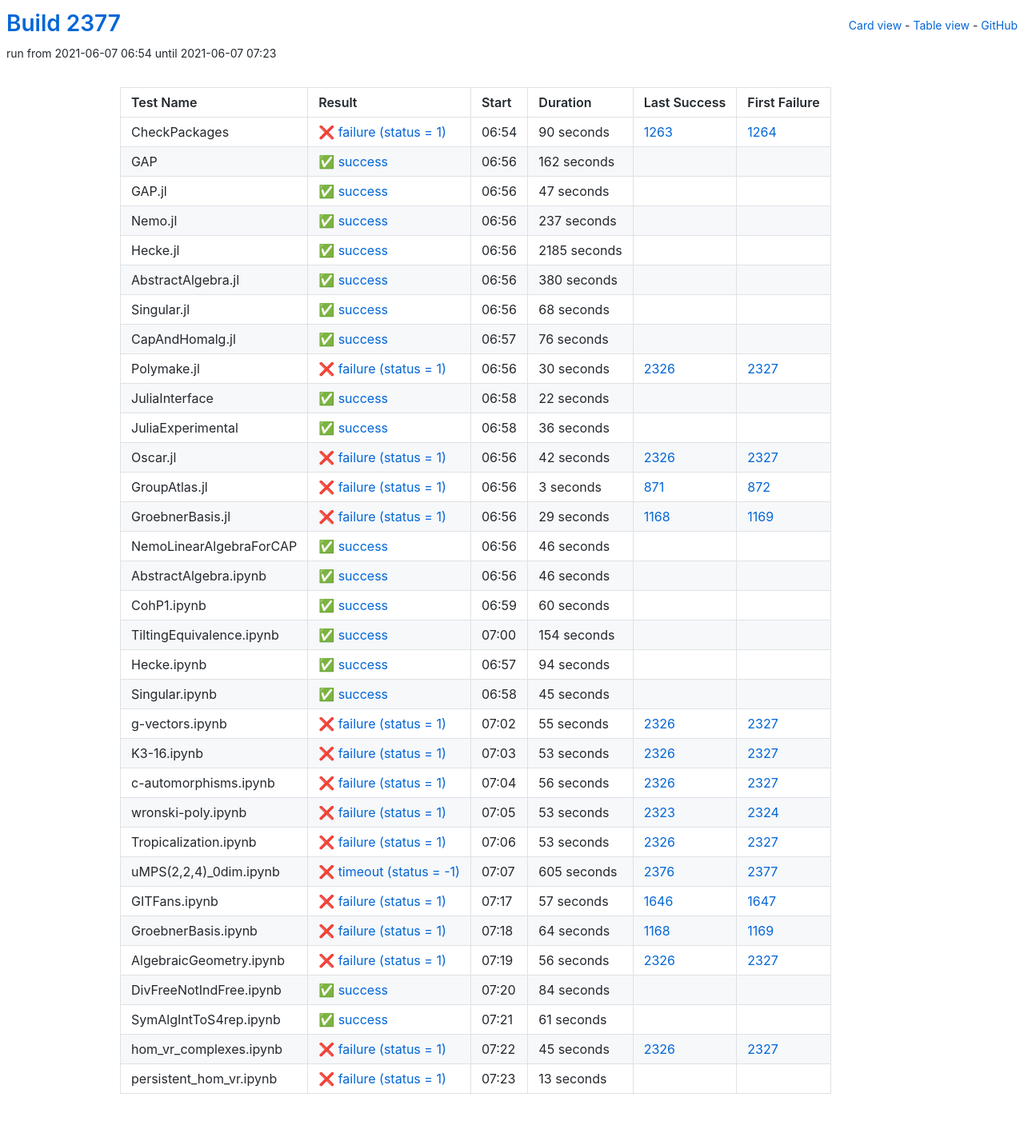
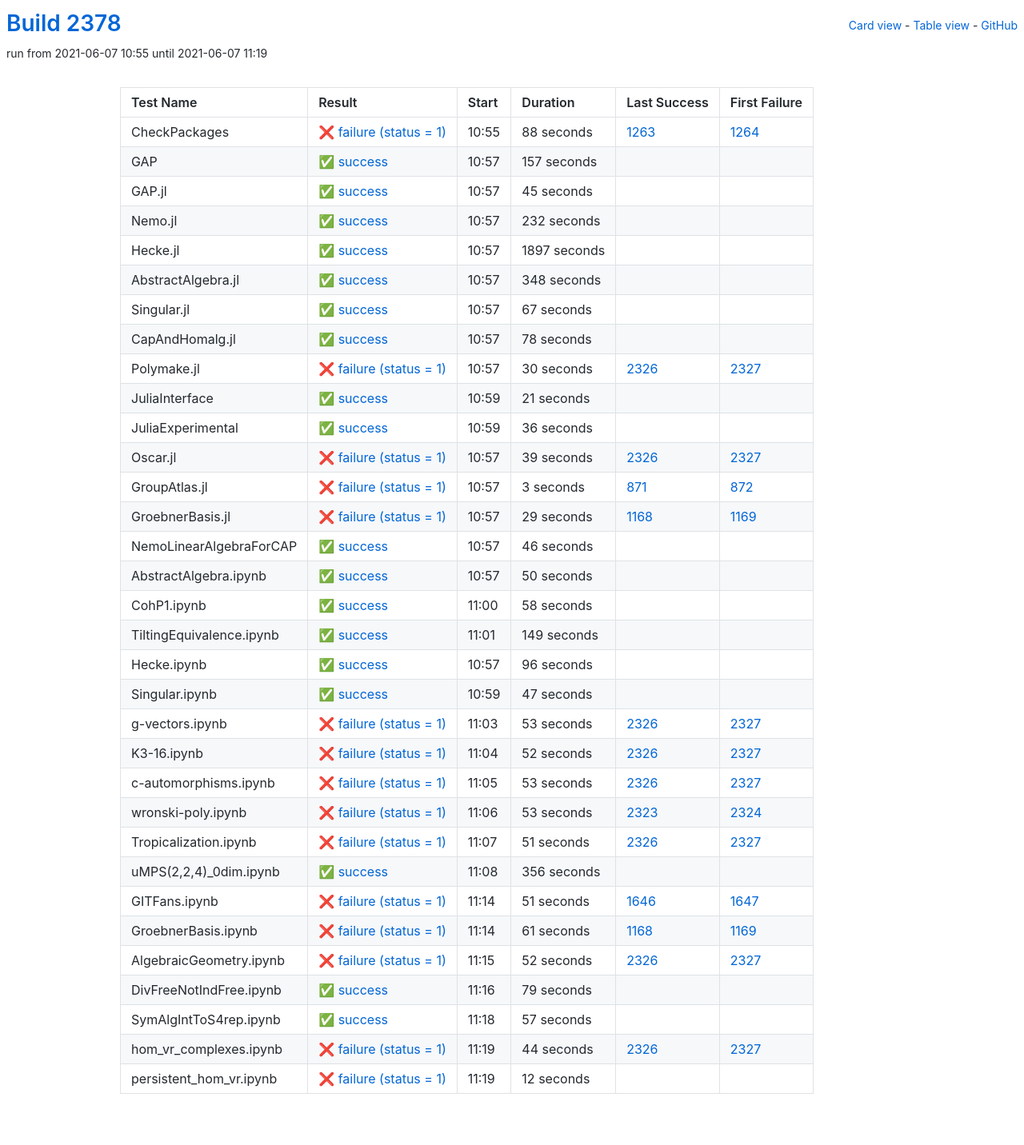
Before and after one commit to oscar-system/oscar-ci-status-stable, a Jekyll site: the page built from table.html, in a window 1280 px wide. Shown: the whole page at 80% size. Built offline with Jekyll 4.4.1, drawn with Linux system fonts in a browser that asks for light colours.

Commit message:
Build #2378

```diff
--- a/_data/ci.yml
+++ b/_data/ci.yml
@@ -1,6 +1,6 @@
 ---
-build: 2377
-build_url: https://oscarci.mathematik.uni-kl.de/job/oscar-stable/2377/
+build: 2378
+build_url: https://oscarci.mathematik.uni-kl.de/job/oscar-stable/2378/
 job: oscar-stable
 organization: oscar-system
 repo: oscar-ci-status-stable
@@ -8,104 +8,104 @@ repourl: https://github.com/oscar-system/oscar-ci-status-stable
 tests:
 - name: CheckPackages
   id: checkpackages
-  log: https://oscarci.mathematik.uni-kl.de/job/oscar-stable/2377/artifact/logs/build-2377/CheckPackages.log
-  start: 2021-06-07 06:54
+  log: https://oscarci.mathematik.uni-kl.de/job/oscar-stable/2378/artifact/logs/build-2378/CheckPackages.log
+  start: 2021-06-07 10:55
   success: false
   exitcode: 1
   status: failure
-  duration: 90
+  duration: 88
   last_success: 1263
   last_success_url: https://oscarci.mathematik.uni-kl.de/job/oscar-stable/1263/
   first_failure: 1264
   first_failure_url: https://oscarci.mathematik.uni-kl.de/job/oscar-stable/1264/
 - name: GAP
   id: gap
-  log: https://oscarci.mathematik.uni-kl.de/job/oscar-stable/2377/artifact/logs/build-2377/GAP.log
-  start: 2021-06-07 06:56
+  log: https://oscarci.mathematik.uni-kl.de/job/oscar-stable/2378/artifact/logs/build-2378/GAP.log
+  start: 2021-06-07 10:57
   success: true
   exitcode: 0
   status: success
-  duration: 162
+  duration: 157
   last_success: false
   last_success_url:
   first_failure: false
   first_failure_url:
 - name: GAP.jl
   id: gap-jl
-  log: https://oscarci.mathematik.uni-kl.de/job/oscar-stable/2377/artifact/logs/build-2377/GAP.jl.log
-  start: 2021-06-07 06:56
+  log: https://oscarci.mathematik.uni-kl.de/job/oscar-stable/2378/artifact/logs/build-2378/GAP.jl.log
+  start: 2021-06-07 10:57
   success: true
   exitcode: 0
   status: success
-  duration: 47
+  duration: 45
   last_success: false
   last_success_url:
   first_failure: false
   first_failure_url:
 - name: Nemo.jl
   id: nemo-jl
-  log: https://oscarci.mathematik.uni-kl.de/job/oscar-stable/2377/artifact/logs/build-2377/Nemo.jl.log
-  start: 2021-06-07 06:56
+  log: https://oscarci.mathematik.uni-kl.de/job/oscar-stable/2378/artifact/logs/build-2378/Nemo.jl.log
+  start: 2021-06-07 10:57
   success: true
   exitcode: 0
   status: success
-  duration: 237
+  duration: 232
   last_success: false
   last_success_url:
   first_failure: false
   first_failure_url:
 - name: Hecke.jl
   id: hecke-jl
-  log: https://oscarci.mathematik.uni-kl.de/job/oscar-stable/2377/artifact/logs/build-2377/Hecke.jl.log
-  start: 2021-06-07 06:56
+  log: https://oscarci.mathematik.uni-kl.de/job/oscar-stable/2378/artifact/logs/build-2378/Hecke.jl.log
+  start: 2021-06-07 10:57
   success: true
   exitcode: 0
   status: success
-  duration: 2185
+  duration: 1897
   last_success: false
   last_success_url:
   first_failure: false
   first_failure_url:
 - name: AbstractAlgebra.jl
   id: abstractalgebra-jl
-  log: https://oscarci.mathematik.uni-kl.de/job/oscar-stable/2377/artifact/logs/build-2377/AbstractAlgebra.jl.log
-  start: 2021-06-07 06:56
+  log: https://oscarci.mathematik.uni-kl.de/job/oscar-stable/2378/artifact/logs/build-2378/AbstractAlgebra.jl.log
+  start: 2021-06-07 10:57
   success: true
   exitcode: 0
   status: success
-  duration: 380
+  duration: 348
   last_success: false
   last_success_url:
   first_failure: false
   first_failure_url:
 - name: Singular.jl
   id: singular-jl
-  log: https://oscarci.mathematik.uni-kl.de/job/oscar-stable/2377/artifact/logs/build-2377/Singular.jl.log
-  start: 2021-06-07 06:56
+  log: https://oscarci.mathematik.uni-kl.de/job/oscar-stable/2378/artifact/logs/build-2378/Singular.jl.log
+  start: 2021-06-07 10:57
   success: true
   exitcode: 0
   status: success
-  duration: 68
+  duration: 67
   last_success: false
   last_success_url:
   first_failure: false
   first_failure_url:
 - name: CapAndHomalg.jl
   id: capandhomalg-jl
-  log: https://oscarci.mathematik.uni-kl.de/job/oscar-stable/2377/artifact/logs/build-2377/CapAndHomalg.jl.log
-  start: 2021-06-07 06:57
+  log: https://oscarci.mathematik.uni-kl.de/job/oscar-stable/2378/artifact/logs/build-2378/CapAndHomalg.jl.log
+  start: 2021-06-07 10:57
   success: true
   exitcode: 0
   status: success
-  duration: 76
+  duration: 78
   last_success: false
   last_success_url:
   first_failure: false
   first_failure_url:
 - name: Polymake.jl
   id: polymake-jl
-  log: https://oscarci.mathematik.uni-kl.de/job/oscar-stable/2377/artifact/logs/build-2377/Polymake.jl.log
-  start: 2021-06-07 06:56
+  log: https://oscarci.mathematik.uni-kl.de/job/oscar-stable/2378/artifact/logs/build-2378/Polymake.jl.log
+  start: 2021-06-07 10:57
   success: false
   exitcode: 1
   status: failure
@@ -116,20 +116,20 @@ tests:
   first_failure_url: https://oscarci.mathematik.uni-kl.de/job/oscar-stable/2327/
 - name: JuliaInterface
   id: juliainterface
-  log: https://oscarci.mathematik.uni-kl.de/job/oscar-stable/2377/artifact/logs/build-2377/JuliaInterface.log
-  start: 2021-06-07 06:58
+  log: https://oscarci.mathematik.uni-kl.de/job/oscar-stable/2378/artifact/logs/build-2378/JuliaInterface.log
+  start: 2021-06-07 10:59
   success: true
   exitcode: 0
   status: success
-  duration: 22
+  duration: 21
   last_success: false
   last_success_url:
   first_failure: false
   first_failure_url:
 - name: JuliaExperimental
   id: juliaexperimental
-  log: https://oscarci.mathematik.uni-kl.de/job/oscar-stable/2377/artifact/logs/build-2377/JuliaExperimental.log
-  start: 2021-06-07 06:58
+  log: https://oscarci.mathematik.uni-kl.de/job/oscar-stable/2378/artifact/logs/build-2378/JuliaExperimental.log
+  start: 2021-06-07 10:59
   success: true
   exitcode: 0
   status: success
@@ -140,20 +140,20 @@ tests:
   first_failure_url:
 - name: Oscar.jl
   id: oscar-jl
-  log: https://oscarci.mathematik.uni-kl.de/job/oscar-stable/2377/artifact/logs/build-2377/Oscar.jl.log
-  start: 2021-06-07 06:56
+  log: https://oscarci.mathematik.uni-kl.de/job/oscar-stable/2378/artifact/logs/build-2378/Oscar.jl.log
+  start: 2021-06-07 10:57
   success: false
   exitcode: 1
   status: failure
-  duration: 42
+  duration: 39
   last_success: 2326
   last_success_url: https://oscarci.mathematik.uni-kl.de/job/oscar-stable/2326/
   first_failure: 2327
   first_failure_url: https://oscarci.mathematik.uni-kl.de/job/oscar-stable/2327/
 - name: GroupAtlas.jl
   id: groupatlas-jl
-  log: https://oscarci.mathematik.uni-kl.de/job/oscar-stable/2377/artifact/logs/build-2377/GroupAtlas.jl.log
-  start: 2021-06-07 06:56
+  log: https://oscarci.mathematik.uni-kl.de/job/oscar-stable/2378/artifact/logs/build-2378/GroupAtlas.jl.log
+  start: 2021-06-07 10:57
   success: false
   exitcode: 1
   status: failure
@@ -164,8 +164,8 @@ tests:
   first_failure_url: https://oscarci.mathematik.uni-kl.de/job/oscar-stable/872/
 - name: GroebnerBasis.jl
   id: groebnerbasis-jl
-  log: https://oscarci.mathematik.uni-kl.de/job/oscar-stable/2377/artifact/logs/build-2377/GroebnerBasis.jl.log
-  start: 2021-06-07 06:56
+  log: https://oscarci.mathematik.uni-kl.de/job/oscar-stable/2378/artifact/logs/build-2378/GroebnerBasis.jl.log
+  start: 2021-06-07 10:57
   success: false
   exitcode: 1
   status: failure
@@ -176,8 +176,8 @@ tests:
   first_failure_url: https://oscarci.mathematik.uni-kl.de/job/oscar-stable/1169/
 - name: NemoLinearAlgebraForCAP
   id: nemolinearalgebraforcap
-  log: https://oscarci.mathematik.uni-kl.de/job/oscar-stable/2377/artifact/logs/build-2377/NemoLinearAlgebraForCAP.log
-  start: 2021-06-07 06:56
+  log: https://oscarci.mathematik.uni-kl.de/job/oscar-stable/2378/artifact/logs/build-2378/NemoLinearAlgebraForCAP.log
+  start: 2021-06-07 10:57
   success: true
   exitcode: 0
   status: success
@@ -188,80 +188,68 @@ tests:
   first_failure_url:
 - name: AbstractAlgebra.ipynb
   id: abstractalgebra-ipynb
-  log: https://oscarci.mathematik.uni-kl.de/job/oscar-stable/2377/artifact/logs/build-2377/AbstractAlgebra.ipynb.log
-  start: 2021-06-07 06:56
+  log: https://oscarci.mathematik.uni-kl.de/job/oscar-stable/2378/artifact/logs/build-2378/AbstractAlgebra.ipynb.log
+  start: 2021-06-07 10:57
   success: true
   exitcode: 0
   status: success
-  duration: 46
+  duration: 50
   last_success: false
   last_success_url:
   first_failure: false
   first_failure_url:
 - name: CohP1.ipynb
   id: cohp1-ipynb
-  log: https://oscarci.mathematik.uni-kl.de/job/oscar-stable/2377/artifact/logs/build-2377/CohP1.ipynb.log
-  start: 2021-06-07 06:59
+  log: https://oscarci.mathematik.uni-kl.de/job/oscar-stable/2378/artifact/logs/build-2378/CohP1.ipynb.log
+  start: 2021-06-07 11:00
   success: true
   exitcode: 0
   status: success
-  duration: 60
+  duration: 58
   last_success: false
   last_success_url:
   first_failure: false
   first_failure_url:
 - name: TiltingEquivalence.ipynb
   id: tiltingequivalence-ipynb
-  log: https://oscarci.mathematik.uni-kl.de/job/oscar-stable/2377/artifact/logs/build-2377/TiltingEquivalence.ipynb.log
-  start: 2021-06-07 07:00
+  log: https://oscarci.mathematik.uni-kl.de/job/oscar-stable/2378/artifact/logs/build-2378/TiltingEquivalence.ipynb.log
+  start: 2021-06-07 11:01
   success: true
   exitcode: 0
   status: success
-  duration: 154
+  duration: 149
   last_success: false
   last_success_url:
   first_failure: false
   first_failure_url:
 - name: Hecke.ipynb
   id: hecke-ipynb
-  log: https://oscarci.mathematik.uni-kl.de/job/oscar-stable/2377/artifact/logs/build-2377/Hecke.ipynb.log
-  start: 2021-06-07 06:57
+  log: https://oscarci.mathematik.uni-kl.de/job/oscar-stable/2378/artifact/logs/build-2378/Hecke.ipynb.log
+  start: 2021-06-07 10:57
   success: true
   exitcode: 0
   status: success
-  duration: 94
+  duration: 96
   last_success: false
   last_success_url:
   first_failure: false
   first_failure_url:
 - name: Singular.ipynb
   id: singular-ipynb
-  log: https://oscarci.mathematik.uni-kl.de/job/oscar-stable/2377/artifact/logs/build-2377/Singular.ipynb.log
-  start: 2021-06-07 06:58
+  log: https://oscarci.mathematik.uni-kl.de/job/oscar-stable/2378/artifact/logs/build-2378/Singular.ipynb.log
+  start: 2021-06-07 10:59
   success: true
   exitcode: 0
   status: success
-  duration: 45
+  duration: 47
   last_success: false
   last_success_url:
   first_failure: false
   first_failure_url:
 - name: g-vectors.ipynb
   id: g-vectors-ipynb
-  log: https://oscarci.mathematik.uni-kl.de/job/oscar-stable/2377/artifact/logs/build-2377/g-vectors.ipynb.log
-  start: 2021-06-07 07:02
-  success: false
-  exitcode: 1
-  status: failure
-  duration: 55
-  last_success: 2326
-  last_success_url: https://oscarci.mathematik.uni-kl.de/job/oscar-stable/2326/
-  first_failure: 2327
-  first_failure_url: https://oscarci.mathematik.uni-kl.de/job/oscar-stable/2327/
-- name: K3-16.ipynb
-  id: k3-16-ipynb
-  log: https://oscarci.mathematik.uni-kl.de/job/oscar-stable/2377/artifact/logs/build-2377/K3-16.ipynb.log
-  start: 2021-06-07 07:03
+  log: https://oscarci.mathematik.uni-kl.de/job/oscar-stable/2378/artifact/logs/build-2378/g-vectors.ipynb.log
+  start: 2021-06-07 11:03
   success: false
   exitcode: 1
   status: failure
@@ -270,22 +258,34 @@ tests:
   last_success_url: https://oscarci.mathematik.uni-kl.de/job/oscar-stable/2326/
   first_failure: 2327
   first_failure_url: https://oscarci.mathematik.uni-kl.de/job/oscar-stable/2327/
-- name: c-automorphisms.ipynb
-  id: c-automorphisms-ipynb
-  log: https://oscarci.mathematik.uni-kl.de/job/oscar-stable/2377/artifact/logs/build-2377/c-automorphisms.ipynb.log
-  start: 2021-06-07 07:04
+- name: K3-16.ipynb
+  id: k3-16-ipynb
+  log: https://oscarci.mathematik.uni-kl.de/job/oscar-stable/2378/artifact/logs/build-2378/K3-16.ipynb.log
+  start: 2021-06-07 11:04
   success: false
   exitcode: 1
   status: failure
-  duration: 56
+  duration: 52
+  last_success: 2326
+  last_success_url: https://oscarci.mathematik.uni-kl.de/job/oscar-stable/2326/
+  first_failure: 2327
+  first_failure_url: https://oscarci.mathematik.uni-kl.de/job/oscar-stable/2327/
+- name: c-automorphisms.ipynb
+  id: c-automorphisms-ipynb
+  log: https://oscarci.mathematik.uni-kl.de/job/oscar-stable/2378/artifact/logs/build-2378/c-automorphisms.ipynb.log
+  start: 2021-06-07 11:05
+  success: false
+  exitcode: 1
+  status: failure
+  duration: 53
   last_success: 2326
   last_success_url: https://oscarci.mathematik.uni-kl.de/job/oscar-stable/2326/
   first_failure: 2327
   first_failure_url: https://oscarci.mathematik.uni-kl.de/job/oscar-stable/2327/
 - name: wronski-poly.ipynb
   id: wronski-poly-ipynb
-  log: https://oscarci.mathematik.uni-kl.de/job/oscar-stable/2377/artifact/logs/build-2377/wronski-poly.ipynb.log
-  start: 2021-06-07 07:05
+  log: https://oscarci.mathematik.uni-kl.de/job/oscar-stable/2378/artifact/logs/build-2378/wronski-poly.ipynb.log
+  start: 2021-06-07 11:06
   success: false
   exitcode: 1
   status: failure
@@ -296,108 +296,108 @@ tests:
   first_failure_url: https://oscarci.mathematik.uni-kl.de/job/oscar-stable/2324/
 - name: Tropicalization.ipynb
   id: tropicalization-ipynb
-  log: https://oscarci.mathematik.uni-kl.de/job/oscar-stable/2377/artifact/logs/build-2377/Tropicalization.ipynb.log
-  start: 2021-06-07 07:06
+  log: https://oscarci.mathematik.uni-kl.de/job/oscar-stable/2378/artifact/logs/build-2378/Tropicalization.ipynb.log
+  start: 2021-06-07 11:07
   success: false
   exitcode: 1
   status: failure
-  duration: 53
+  duration: 51
   last_success: 2326
   last_success_url: https://oscarci.mathematik.uni-kl.de/job/oscar-stable/2326/
   first_failure: 2327
   first_failure_url: https://oscarci.mathematik.uni-kl.de/job/oscar-stable/2327/
 - name: uMPS(2,2,4)_0dim.ipynb
   id: umps-2-2-4-0dim-ipynb
-  log: https://oscarci.mathematik.uni-kl.de/job/oscar-stable/2377/artifact/logs/build-2377/uMPS-2-2-4-_0dim.ipynb.log
-  start: 2021-06-07 07:07
-  success: false
-  exitcode: -1
-  status: timeout
-  duration: 605
-  last_success: 2376
-  last_success_url: https://oscarci.mathematik.uni-kl.de/job/oscar-stable/2376/
-  first_failure: 2377
-  first_failure_url: https://oscarci.mathematik.uni-kl.de/job/oscar-stable/2377/
+  log: https://oscarci.mathematik.uni-kl.de/job/oscar-stable/2378/artifact/logs/build-2378/uMPS-2-2-4-_0dim.ipynb.log
+  start: 2021-06-07 11:08
+  success: true
+  exitcode: 0
+  status: success
+  duration: 356
+  last_success: false
+  last_success_url:
+  first_failure: false
+  first_failure_url:
 - name: GITFans.ipynb
   id: gitfans-ipynb
-  log: https://oscarci.mathematik.uni-kl.de/job/oscar-stable/2377/artifact/logs/build-2377/GITFans.ipynb.log
-  start: 2021-06-07 07:17
+  log: https://oscarci.mathematik.uni-kl.de/job/oscar-stable/2378/artifact/logs/build-2378/GITFans.ipynb.log
+  start: 2021-06-07 11:14
   success: false
   exitcode: 1
   status: failure
-  duration: 57
+  duration: 51
   last_success: 1646
   last_success_url: https://oscarci.mathematik.uni-kl.de/job/oscar-stable/1646/
   first_failure: 1647
   first_failure_url: https://oscarci.mathematik.uni-kl.de/job/oscar-stable/1647/
 - name: GroebnerBasis.ipynb
   id: groebnerbasis-ipynb
-  log: https://oscarci.mathematik.uni-kl.de/job/oscar-stable/2377/artifact/logs/build-2377/GroebnerBasis.ipynb.log
-  start: 2021-06-07 07:18
+  log: https://oscarci.mathematik.uni-kl.de/job/oscar-stable/2378/artifact/logs/build-2378/GroebnerBasis.ipynb.log
+  start: 2021-06-07 11:14
   success: false
   exitcode: 1
   status: failure
-  duration: 64
+  duration: 61
   last_success: 1168
   last_success_url: https://oscarci.mathematik.uni-kl.de/job/oscar-stable/1168/
   first_failure: 1169
   first_failure_url: https://oscarci.mathematik.uni-kl.de/job/oscar-stable/1169/
 - name: AlgebraicGeometry.ipynb
   id: algebraicgeometry-ipynb
-  log: https://oscarci.mathematik.uni-kl.de/job/oscar-stable/2377/artifact/logs/build-2377/AlgebraicGeometry.ipynb.log
-  start: 2021-06-07 07:19
+  log: https://oscarci.mathematik.uni-kl.de/job/oscar-stable/2378/artifact/logs/build-2378/AlgebraicGeometry.ipynb.log
+  start: 2021-06-07 11:15
   success: false
   exitcode: 1
   status: failure
-  duration: 56
+  duration: 52
   last_success: 2326
   last_success_url: https://oscarci.mathematik.uni-kl.de/job/oscar-stable/2326/
   first_failure: 2327
   first_failure_url: https://oscarci.mathematik.uni-kl.de/job/oscar-stable/2327/
 - name: DivFreeNotIndFree.ipynb
   id: divfreenotindfree-ipynb
-  log: https://oscarci.mathematik.uni-kl.de/job/oscar-stable/2377/artifact/logs/build-2377/DivFreeNotIndFree.ipynb.log
-  start: 2021-06-07 07:20
+  log: https://oscarci.mathematik.uni-kl.de/job/oscar-stable/2378/artifact/logs/build-2378/DivFreeNotIndFree.ipynb.log
+  start: 2021-06-07 11:16
   success: true
   exitcode: 0
   status: success
-  duration: 84
+  duration: 79
   last_success: false
   last_success_url:
   first_failure: false
   first_failure_url:
 - name: SymAlgIntToS4rep.ipynb
   id: symalginttos4rep-ipynb
-  log: https://oscarci.mathematik.uni-kl.de/job/oscar-stable/2377/artifact/logs/build-2377/SymAlgIntToS4rep.ipynb.log
-  start: 2021-06-07 07:21
+  log: https://oscarci.mathematik.uni-kl.de/job/oscar-stable/2378/artifact/logs/build-2378/SymAlgIntToS4rep.ipynb.log
+  start: 2021-06-07 11:18
   success: true
   exitcode: 0
   status: success
-  duration: 61
+  duration: 57
   last_success: false
   last_success_url:
   first_failure: false
   first_failure_url:
 - name: hom_vr_complexes.ipynb
   id: hom-vr-complexes-ipynb
-  log: https://oscarci.mathematik.uni-kl.de/job/oscar-stable/2377/artifact/logs/build-2377/hom_vr_complexes.ipynb.log
-  start: 2021-06-07 07:22
+  log: https://oscarci.mathematik.uni-kl.de/job/oscar-stable/2378/artifact/logs/build-2378/hom_vr_complexes.ipynb.log
+  start: 2021-06-07 11:19
   success: false
   exitcode: 1
   status: failure
-  duration: 45
+  duration: 44
   last_success: 2326
   last_success_url: https://oscarci.mathematik.uni-kl.de/job/oscar-stable/2326/
   first_failure: 2327
   first_failure_url: https://oscarci.mathematik.uni-kl.de/job/oscar-stable/2327/
 - name: persistent_hom_vr.ipynb
   id: persistent-hom-vr-ipynb
-  log: https://oscarci.mathematik.uni-kl.de/job/oscar-stable/2377/artifact/logs/build-2377/persistent_hom_vr.ipynb.log
-  start: 2021-06-07 07:23
+  log: https://oscarci.mathematik.uni-kl.de/job/oscar-stable/2378/artifact/logs/build-2378/persistent_hom_vr.ipynb.log
+  start: 2021-06-07 11:19
   success: false
   exitcode: 1
   status: failure
-  duration: 13
+  duration: 12
   last_success: false
   last_success_url:
   first_failure: false
```
Also changed, not shown: README.md.
